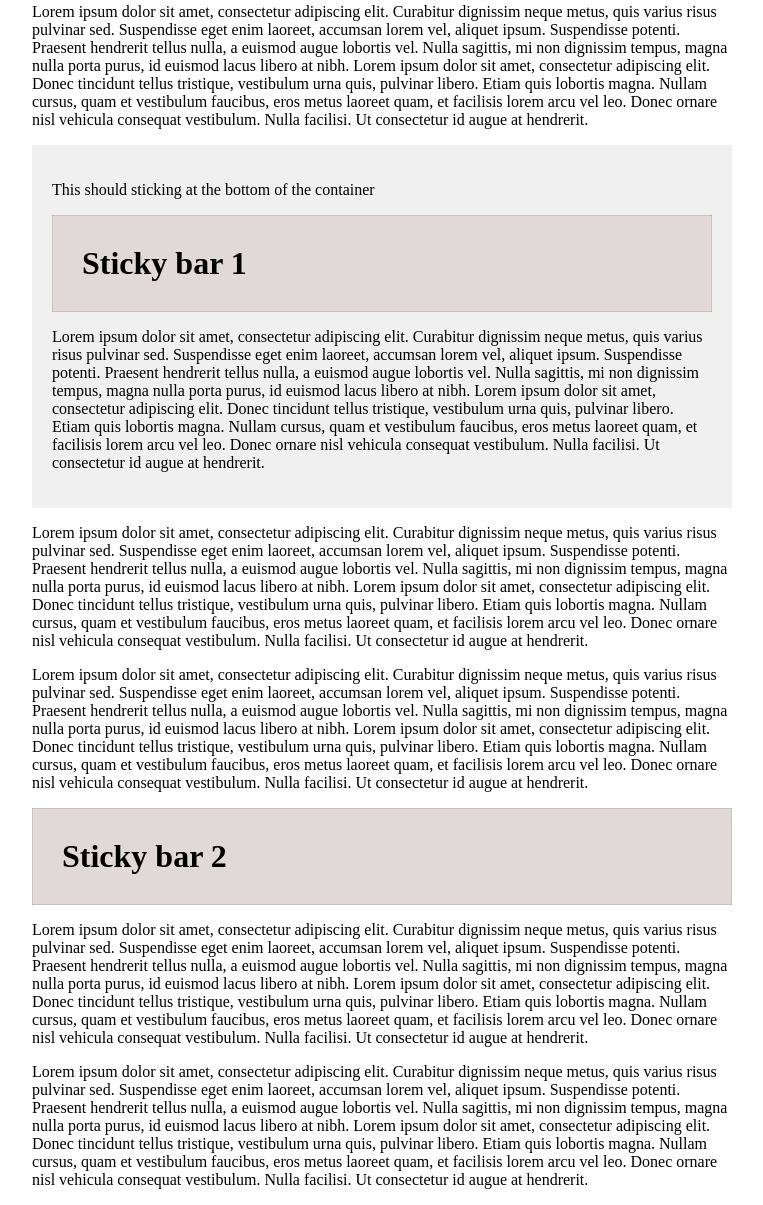
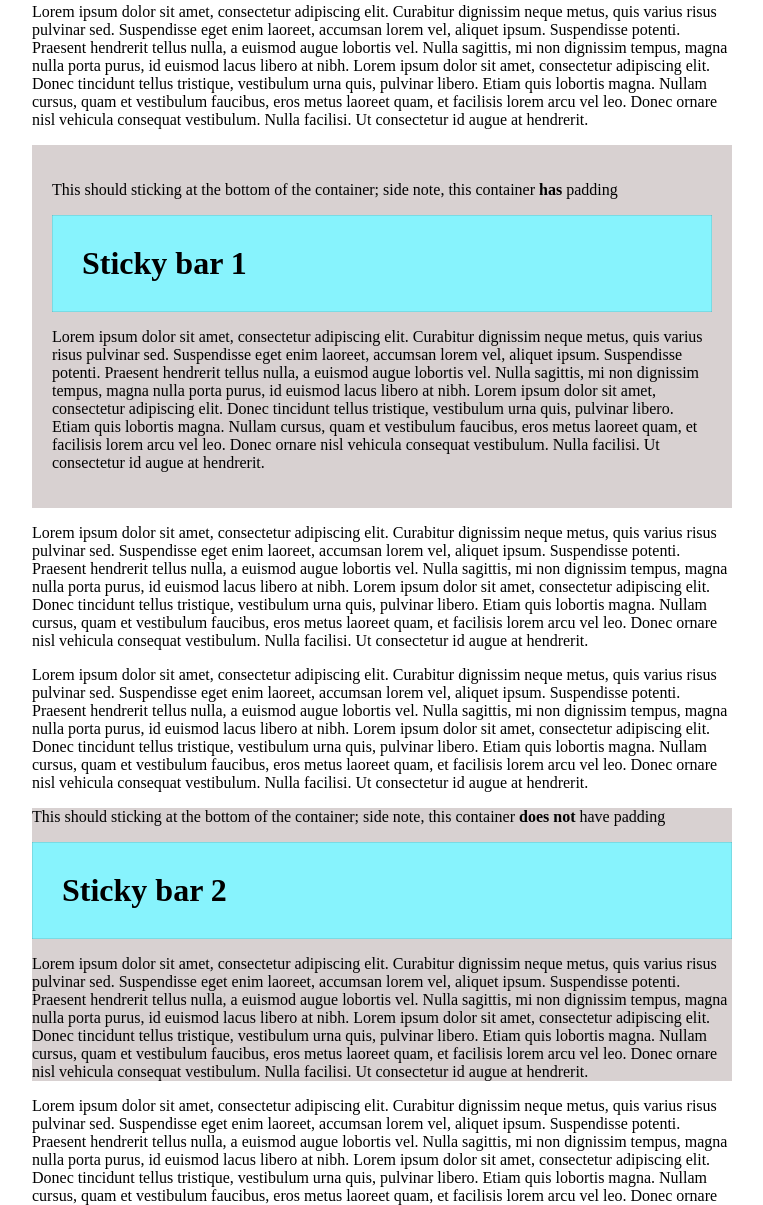
Before and after one commit to benjaminreid/position-sticky-polyfill, a plain HTML site: page demo/index.html in a window 1280 px wide. Shown: the part 63-1268 px from the top of the page, without its empty margins (258-1021 px from the left). Drawn offline with Linux system fonts and the light colour scheme.

Commit message:
Stlye the demo some more

```diff
--- a/demo/index.html
+++ b/demo/index.html
@@ -14,7 +14,7 @@
 
       <div class="container">
 
-        <p>This should sticking at the bottom of the container</p>
+        <p>This should sticking at the bottom of the container; side note, this container <strong>has</strong> padding</p>
 
         <div class="header" id="first">
           <h1>Sticky bar 1</h1>
@@ -34,8 +34,18 @@
         Lorem ipsum dolor sit amet, consectetur adipiscing elit. Curabitur dignissim neque metus, quis varius risus pulvinar sed. Suspendisse eget enim laoreet, accumsan lorem vel, aliquet ipsum. Suspendisse potenti. Praesent hendrerit tellus nulla, a euismod augue lobortis vel. Nulla sagittis, mi non dignissim tempus, magna nulla porta purus, id euismod lacus libero at nibh. Lorem ipsum dolor sit amet, consectetur adipiscing elit. Donec tincidunt tellus tristique, vestibulum urna quis, pulvinar libero. Etiam quis lobortis magna. Nullam cursus, quam et vestibulum faucibus, eros metus laoreet quam, et facilisis lorem arcu vel leo. Donec ornare nisl vehicula consequat vestibulum. Nulla facilisi. Ut consectetur id augue at hendrerit.
       </p>
 
-      <div class="header" id="second">
-        <h1>Sticky bar 2</h1>
+      <div class="container-no-padding">
+
+        <p>This should sticking at the bottom of the container; side note, this container <strong>does not</strong> have padding</p>
+
+        <div class="header" id="second">
+          <h1>Sticky bar 2</h1>
+        </div>
+
+        <p>
+          Lorem ipsum dolor sit amet, consectetur adipiscing elit. Curabitur dignissim neque metus, quis varius risus pulvinar sed. Suspendisse eget enim laoreet, accumsan lorem vel, aliquet ipsum. Suspendisse potenti. Praesent hendrerit tellus nulla, a euismod augue lobortis vel. Nulla sagittis, mi non dignissim tempus, magna nulla porta purus, id euismod lacus libero at nibh. Lorem ipsum dolor sit amet, consectetur adipiscing elit. Donec tincidunt tellus tristique, vestibulum urna quis, pulvinar libero. Etiam quis lobortis magna. Nullam cursus, quam et vestibulum faucibus, eros metus laoreet quam, et facilisis lorem arcu vel leo. Donec ornare nisl vehicula consequat vestibulum. Nulla facilisi. Ut consectetur id augue at hendrerit.
+        </p>
+
       </div>
 
       <p>
--- a/demo/styles.css
+++ b/demo/styles.css
@@ -13,14 +13,18 @@ body {
   padding-top: 50px;
 }
 
-.container {
-  background: #F0F0F0;
+.container, .container-no-padding {
+  background: #D8D1D1;
   padding: 20px;
+}
+
+.container-no-padding {
+  padding: 0;
 }
 
 .header {
   padding: 30px;
-  background: #E1D8D8;
+  background: #87F3FD;
   box-shadow: inset 0 0 1px black;
 }
 
```
